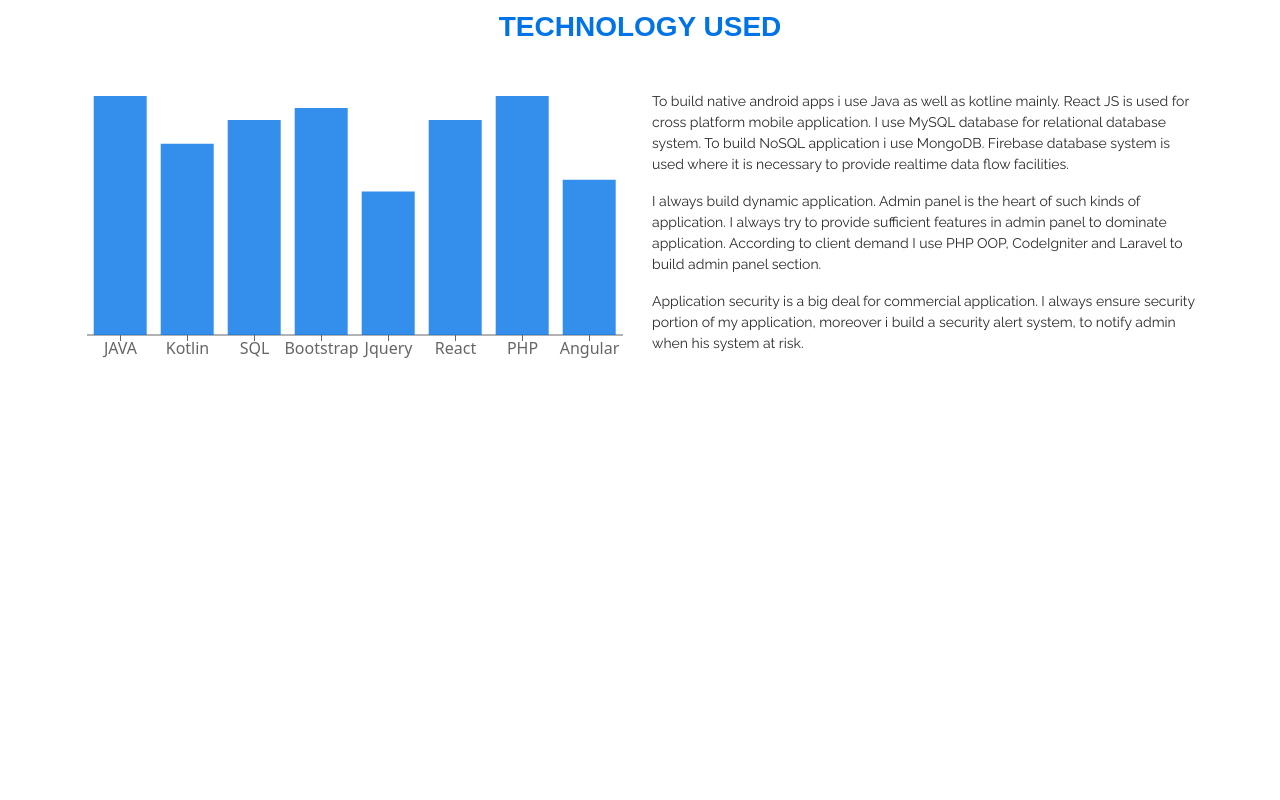
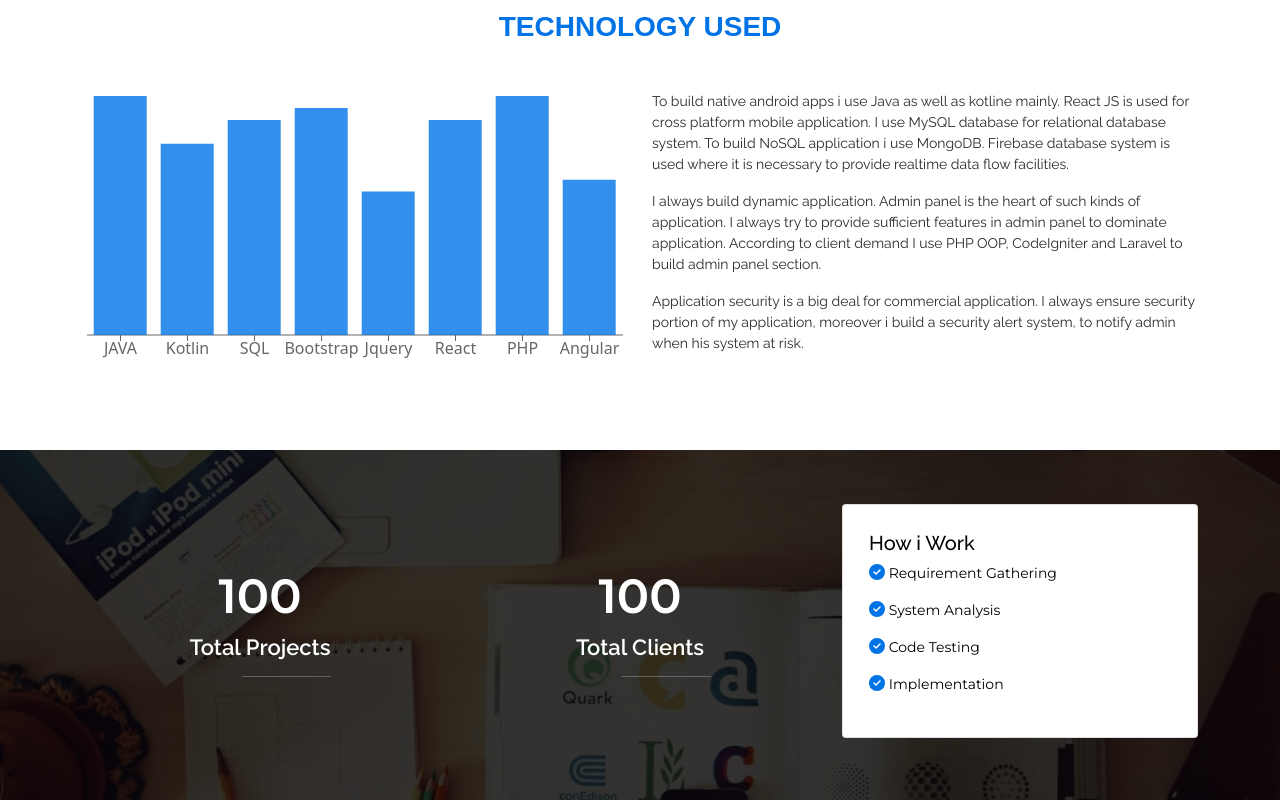
Before and after one commit to mithunbanerjee632/Portfolio-Website-Using-React-js-and-Laravel, a React (Create React App) app: page / in a window 1280 px wide. Shown: the part 1094-1894 px from the top of the page. Before the commit the page ends 1464 px from the top, so only its background shows below. Built offline with nearby package versions, Linux system fonts and the light colour scheme.

Commit message:
Designing Technology and Summary Section

```diff
--- a/package.json
+++ b/package.json
@@ -3,14 +3,19 @@
   "version": "0.1.0",
   "private": true,
   "dependencies": {
+    "@fortawesome/fontawesome-svg-core": "^6.1.1",
+    "@fortawesome/free-solid-svg-icons": "^6.1.1",
+    "@fortawesome/react-fontawesome": "^0.1.18",
     "@testing-library/jest-dom": "^5.16.4",
     "@testing-library/react": "^13.3.0",
     "@testing-library/user-event": "^13.5.0",
     "bootstrap": "^5.1.3",
     "react": "^18.1.0",
     "react-bootstrap": "^2.4.0",
+    "react-countup": "^6.2.0",
     "react-dom": "^18.1.0",
     "react-scripts": "5.0.1",
+    "react-visibility-sensor": "^5.1.1",
     "recharts": "^2.1.10",
     "web-vitals": "^2.1.4"
   },
--- a/src/App.js
+++ b/src/App.js
@@ -3,6 +3,7 @@
 import Services from "./component/Services/Services";
 import TopNavigation from "./component/TopNavigation/TopNavigation";
 import Analysis from "./component/Analysis/Analysis";
+import Summary from "./component/Summary/Summary";
 
 
 function App() {
@@ -12,6 +13,7 @@
       <TopBanner/>
         <Services/>
         <Analysis/>
+        <Summary/>
 
     </div>
   );
--- a/src/asset/css/custom.css
+++ b/src/asset/css/custom.css
@@ -1,3 +1,5 @@
+/*Top Banner Section*/
+
 .topFixedBanner{
     background-image: url("../images/banner.jpg");
     background-attachment: fixed;
@@ -30,6 +32,8 @@
     font-size: 22px;
     color:#ffffff;
 }
+
+/*Service Section*/
 
 .serviceCard{
     margin: 5px 5px 5px 5px;
@@ -72,7 +76,7 @@
 }
 
 
-
+/*Nav Bar Section*/
 .navTitle{
     font-family: 'Montserreat',sans-serif;
     color: #ffffff !important;
@@ -124,9 +128,78 @@
     text-decoration: none !important;
 }
 
+/*Technology Section*/
+
 .des{
     font-weight: 400;
     color: #2B2B2B;
     font-family: 'Raleway',sans-serif;
     font-size: 14px;
 }
+
+/*Summary Section*/
+
+.summarySection{
+    margin-top: 5rem;
+}
+
+.summaryBanner{
+    background-image: url("../images/banner.jpg");
+    background-attachment: fixed;
+    background-position: center;
+    background-repeat: no-repeat;
+    min-height: 350px;
+    background-size: cover;
+}
+
+.summaryBannerOverlay{
+    position: absolute;
+    min-height: 350px;
+    width: 100%;
+    background: rgba(0,0,0,0.8);
+}
+
+.countNumber{
+    font-family: 'Montserrat',SansSerif;
+    font-size: 48px;
+    color: #ffffff;
+    font-weight: 600;
+}
+
+.countTitle{
+    font-family: 'Raleway',SansSerif;
+    font-size: 22px;
+    color: #ffffff;
+    font-weight: 600;
+}
+
+.countSection{
+    margin-top: 16% !important;
+}
+
+.cardTitle{
+    text-align: justify!important;
+    font-family: 'Raleway',SansSerif;
+    font-weight: 400;
+    font-size: 22px;
+    color: #000000;
+}
+
+.cardSubTitle{
+    font-family: 'Montserrat',SansSerif;
+    font-weight: 400;
+    font-size: 14px;
+    color: #000000;
+    text-align: justify!important;
+}
+
+.iconBullet{
+    font-size: 16px;
+    color: #0073E6;
+}
+
+.workCard{
+    margin-top: 15%;
+    padding: 10px 10px 10px 10px;
+    border-radius: 2px;
+}
--- /dev/null
+++ b/src/component/Summary/Summary.js
@@ -0,0 +1,79 @@
+import React, {Component, Fragment} from 'react';
+import {Button, Card, Col, Container, Row} from "react-bootstrap";
+import {FontAwesomeIcon} from "@fortawesome/react-fontawesome";
+import {faCheckCircle} from "@fortawesome/free-solid-svg-icons";
+import CountUp from 'react-countup';
+import ReactVisibilitySensor from "react-visibility-sensor";
+
+class Summary extends Component {
+    render() {
+        return (
+            <Fragment>
+                <Container fluid={true} className="summaryBanner summarySection p-0">
+                    <div className="summaryBannerOverlay">
+                        <Container className=" text-center">
+                            <Row >
+                                <Col  lg={8} md={6} sm={12}>
+                                    <Row className="countSection">
+                                        <Col>
+                                            <h1 className="countNumber">
+                                                <CountUp start={0} end={100}>
+                                                    {({ countUpRef,start }) => (
+                                                        <ReactVisibilitySensor onChange={start}>
+                                                            <span ref={countUpRef} />
+                                                        </ReactVisibilitySensor>
+                                                    )}
+                                              </CountUp>
+                                            </h1>
+                                            <h4 className="countTitle">Total Projects</h4>
+                                            <hr className="bg-white w-25 "/>
+
+                                        </Col>
+
+                                        <Col>
+                                            <h1 className="countNumber">
+                                                <CountUp start={0} end={100}>
+                                                    {({ countUpRef,start }) => (
+                                                        <ReactVisibilitySensor onChange={start}>
+                                                            <span ref={countUpRef} />
+                                                        </ReactVisibilitySensor>
+                                                    )}
+                                                </CountUp>
+                                            </h1>
+                                            <h4 className="countTitle">Total Clients</h4>
+                                            <hr className="bg-white w-25 ml-20"/>
+
+                                        </Col>
+                                    </Row>
+
+                                </Col>
+
+                                <Col lg={4} md={6} sm={12}>
+                                    <Card className="workCard">
+                                        <Card.Body>
+                                            <Card.Title className="cardTitle text-justify">How i Work</Card.Title>
+                                            <Card.Text>
+                                               <p className="cardSubTitle "><FontAwesomeIcon className="iconBullet" icon={faCheckCircle} /> Requirement Gathering</p>
+                                               <p className="cardSubTitle "><FontAwesomeIcon className="iconBullet" icon={faCheckCircle} /> System Analysis</p>
+                                               <p className="cardSubTitle "><FontAwesomeIcon className="iconBullet" icon={faCheckCircle} /> Code Testing</p>
+                                               <p className="cardSubTitle "><FontAwesomeIcon className="iconBullet" icon={faCheckCircle} /> Implementation</p>
+                                            </Card.Text>
+                                        </Card.Body>
+                                    </Card>
+
+                                </Col>
+
+
+                            </Row>
+                        </Container>
+
+
+                    </div>
+                </Container>
+
+            </Fragment>
+        );
+    }
+}
+
+export default Summary;
```
Also changed, not shown: src/asset/css/bootstrap.min.css, 1 other file (tests, documents, lock files or other folders).
